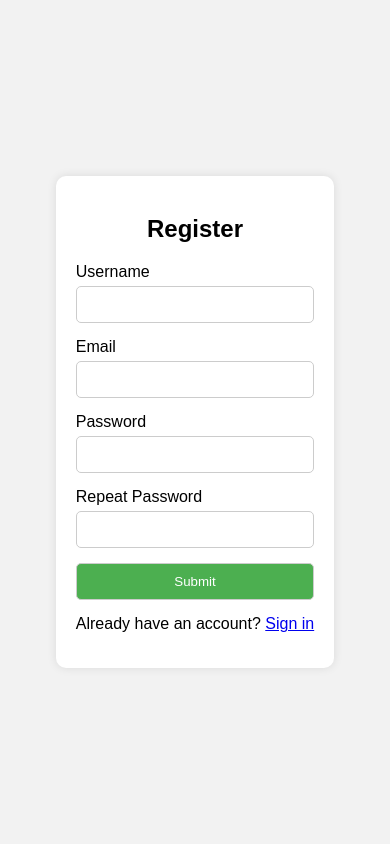
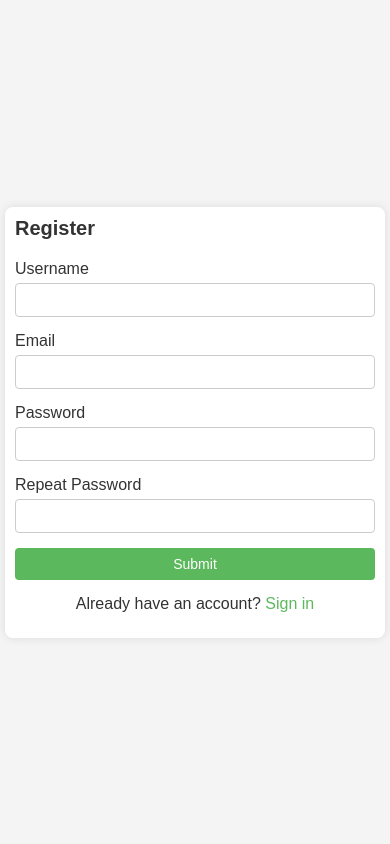
Before and after one commit to bijaya-dulal/video_call, a Django app: page /register/ in a window 390 px wide. Run offline with Django 4.2, Linux system fonts and the light colour scheme.

Commit message:
login updated

```diff
--- a/videoconferencing/call_app/templates/register.html
+++ b/videoconferencing/call_app/templates/register.html
@@ -4,61 +4,129 @@
     <meta charset="UTF-8">
     <meta name="viewport" content="width=device-width, initial-scale=1.0">
     <title>Register</title>
-    <style>
+     <style>
+        /* Reset some default styles */
+        body, h2, form, div, label, input {
+            margin: 0;
+            padding: 0;
+            box-sizing: border-box;
+        }
+
+        /* Basic body styling */
         body {
             font-family: Arial, sans-serif;
-            background-color: #f2f2f2;
-            margin: 0;
-            padding: 0;
+            background-color: #f4f4f4;
             display: flex;
             justify-content: center;
             align-items: center;
             height: 100vh;
         }
+
+        /* Container styling */
         .form-container {
-            background-color: #ffffff;
+            background: #fff;
             padding: 20px;
-            border-radius: 10px;
-            box-shadow: 0px 0px 10px 0px rgba(0,0,0,0.1);
+            border-radius: 8px;
+            box-shadow: 0 0 10px rgba(0, 0, 0, 0.1);
+            width: 100%;
+            max-width: 400px;
+            margin: 20px;
         }
-        .form-container h2 {
-            text-align: center;
+
+        h2 {
             margin-bottom: 20px;
+            color: #333;
         }
+
+        /* Form group styling */
         .form-group {
             margin-bottom: 15px;
         }
-        .form-group label {
+
+        label {
             display: block;
             margin-bottom: 5px;
+            color: #333;
         }
-        .form-group input {
+
+        input[type="text"],
+        input[type="email"],
+        input[type="password"] {
             width: 100%;
             padding: 10px;
             border: 1px solid #ccc;
-            border-radius: 5px;
-            box-sizing: border-box;
+            border-radius: 4px;
+            font-size: 16px;
         }
-        .form-group input[type="submit"] {
-            background-color: #4CAF50;
+
+        input[type="submit"] {
+            width: 100%;
+            padding: 10px;
+            border: none;
+            border-radius: 4px;
+            background: #5cb85c;
             color: white;
+            font-size: 16px;
             cursor: pointer;
         }
-        .form-group input[type="submit"]:hover {
-            background-color: #45a049;
+
+        input[type="submit"]:hover {
+            background: #4cae4c;
         }
-        .form-group .signin-link {
+
+        /* Sign-in link styling */
+        .signin-link {
             text-align: center;
             margin-top: 10px;
         }
-        .form-group .signin-link a {
-            color: #1e90ff;
+
+        .signin-link span {
+            color: #333;
+        }
+
+        .signin-link a {
+            color: #5cb85c;
             text-decoration: none;
         }
-        .form-group .signin-link a:hover {
+
+        .signin-link a:hover {
             text-decoration: underline;
         }
-    </style>
+
+        /* Responsive adjustments */
+        @media (max-width: 768px) {
+            .form-container {
+                padding: 15px;
+                margin: 10px;
+            }
+
+            h2 {
+                font-size: 24px;
+            }
+        }
+
+        @media (max-width: 480px) {
+            .form-container {
+                padding: 10px;
+                margin: 5px;
+            }
+
+            h2 {
+                font-size: 20px;
+            }
+
+            input[type="text"],
+            input[type="email"],
+            input[type="password"],
+            input[type="submit"] {
+                padding: 8px;
+                font-size: 14px;
+            }
+        }
+
+     </style>
+
+
 </head>
 <body>
     <div class="form-container">
```
